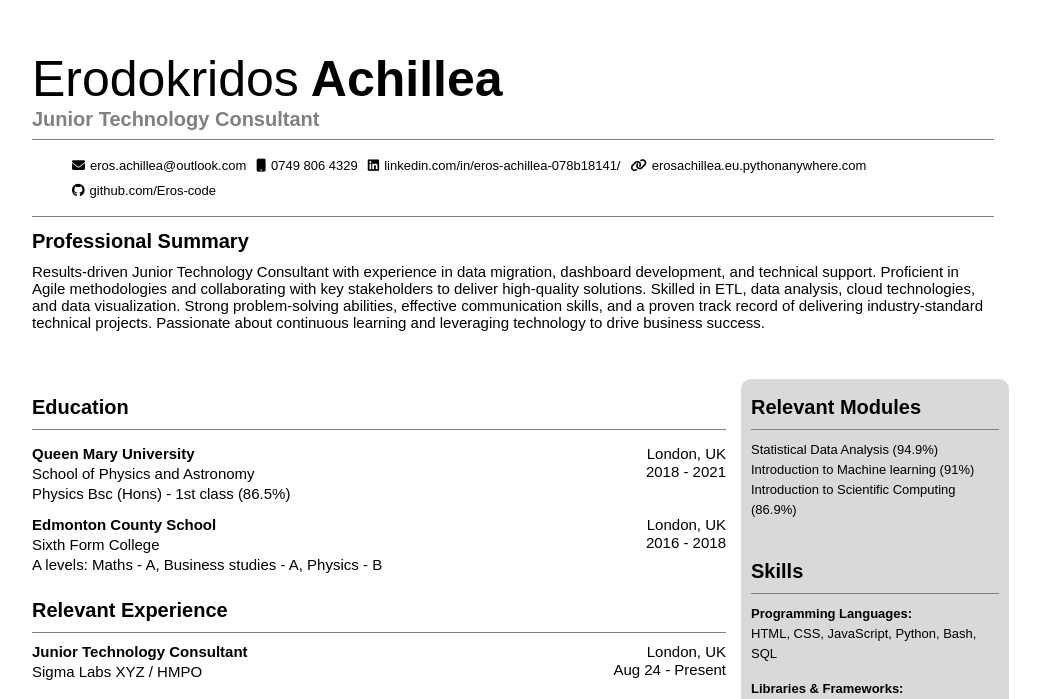
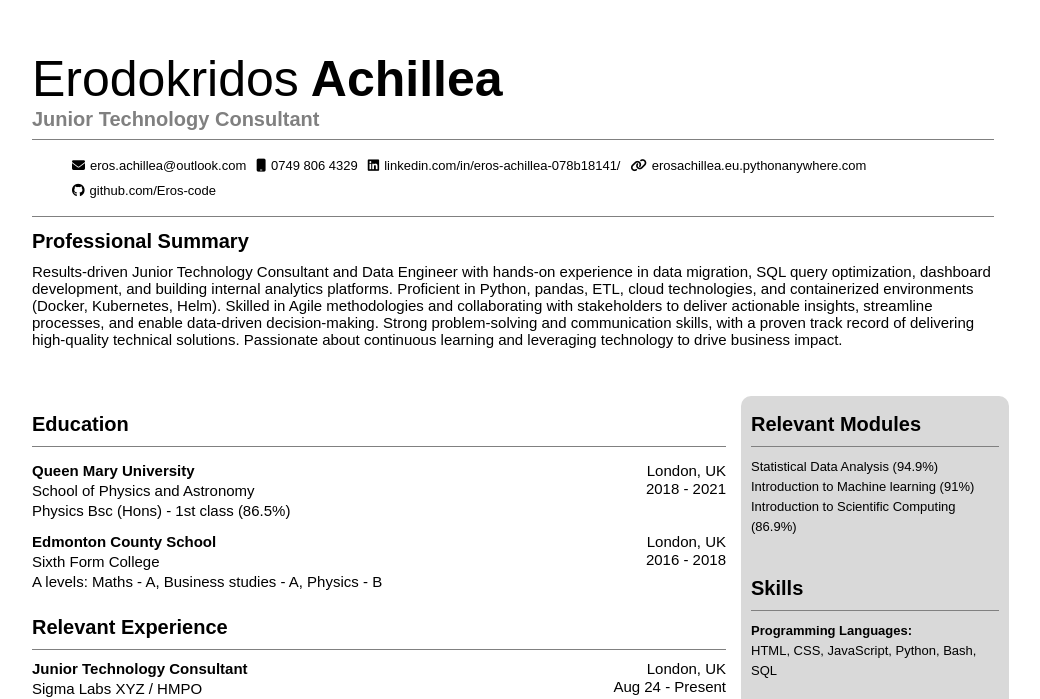
Before and after one commit to Eros-code/Eros-react-cv, a React (Vite) app in the folder my-first-vite-project/: page / in a window 1280 px wide. Shown: the part 126-825 px from the top of the page, without its empty margins (127-1167 px from the left). Built offline with nearby package versions, Linux system fonts and the light colour scheme.

Commit message:
Update professional summary

```diff
--- a/my-first-vite-project/components/Intro.jsx
+++ b/my-first-vite-project/components/Intro.jsx
@@ -57,15 +57,17 @@ export default function Intro() {
         </h1>
         <h4 className="header-desc" id="intro-description">
           <span className="eros-name">
-            Results-driven Junior Technology Consultant with experience in data
-            migration, dashboard development, and technical support. Proficient
-            in Agile methodologies and collaborating with key stakeholders to
-            deliver high-quality solutions. Skilled in ETL, data analysis, cloud
-            technologies, and data visualization. Strong problem-solving
-            abilities, effective communication skills, and a proven track record
-            of delivering industry-standard technical projects. Passionate about
-            continuous learning and leveraging technology to drive business
-            success.
+            Results-driven Junior Technology Consultant and Data Engineer with
+            hands-on experience in data migration, SQL query optimization,
+            dashboard development, and building internal analytics platforms.
+            Proficient in Python, pandas, ETL, cloud technologies, and
+            containerized environments (Docker, Kubernetes, Helm). Skilled in
+            Agile methodologies and collaborating with stakeholders to deliver
+            actionable insights, streamline processes, and enable data-driven
+            decision-making. Strong problem-solving and communication skills,
+            with a proven track record of delivering high-quality technical
+            solutions. Passionate about continuous learning and leveraging
+            technology to drive business impact.
           </span>
         </h4>
       </header>
```
